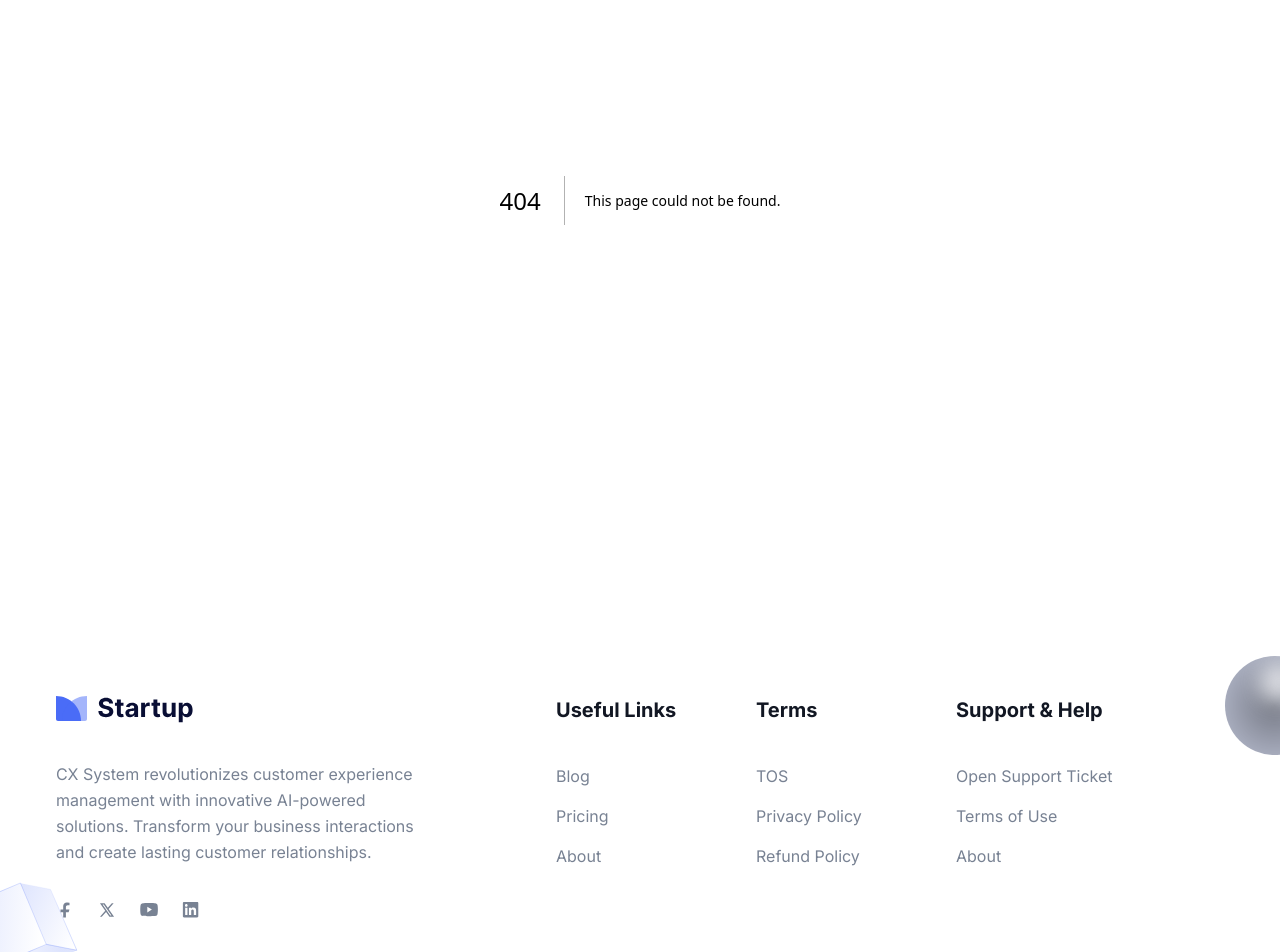
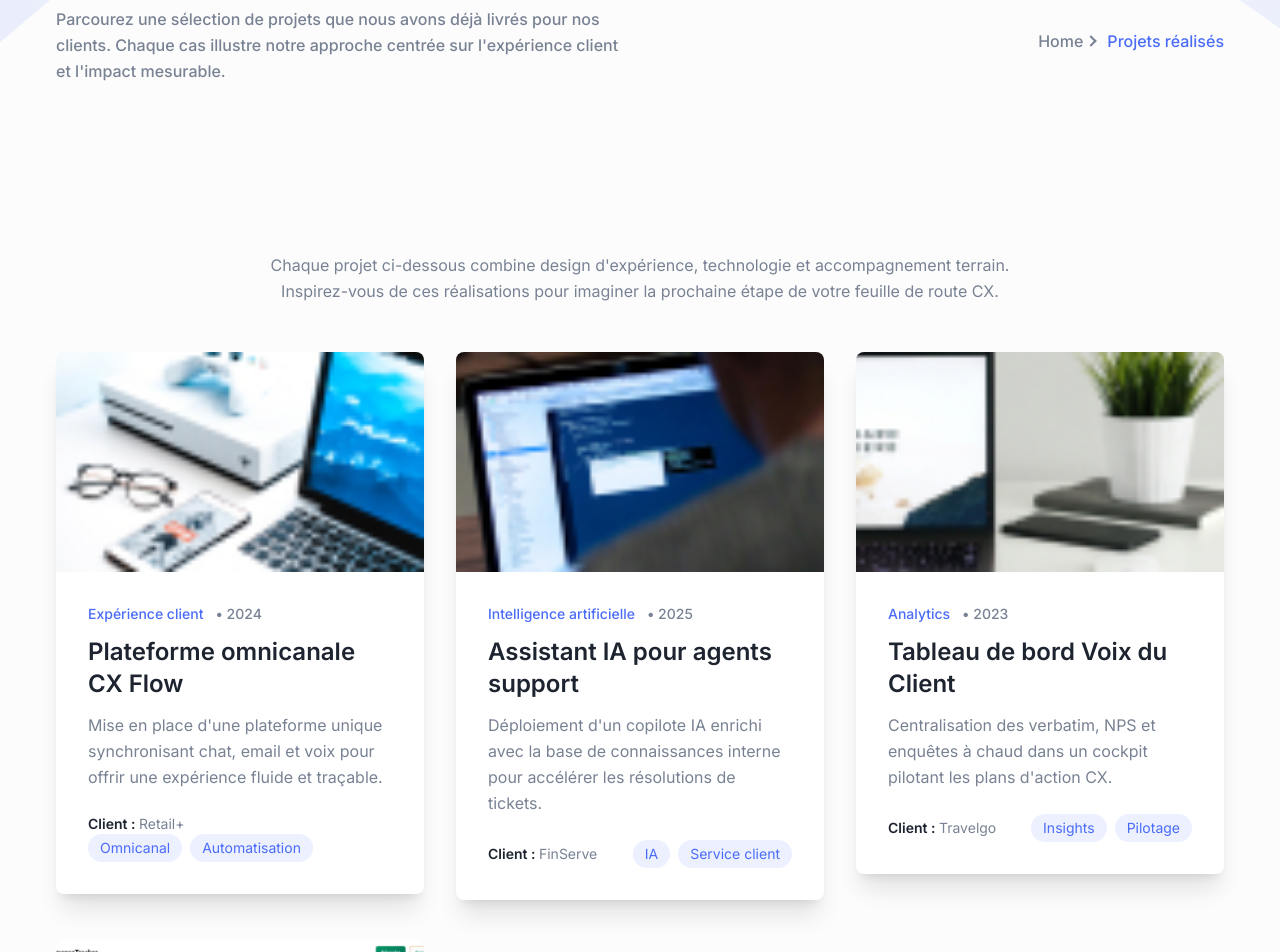
Before and after one commit to meziania/CX-Systems, a Next.js app: page /blog/projects in a window 1280 px wide. Before the commit this address had no page. Shown: the part 200-1152 px from the top of the page. Built offline with nearby package versions, Linux system fonts and the light colour scheme.

Commit message:
add_projects_page
zabba w chta sabba

```diff
--- a/src/app/blog/page.tsx
+++ b/src/app/blog/page.tsx
@@ -1,7 +1,7 @@
 import SingleBlog from "@/components/Blog/SingleBlog";
 import blogData from "@/components/Blog/blogData";
 import Breadcrumb from "@/components/Common/Breadcrumb";
-
+import Link from "next/link";
 import { Metadata } from "next";
 
 export const metadata: Metadata = {
@@ -17,6 +17,33 @@ const Blog = () => {
         pageName="Solutions & News"
         description="Explore our innovative solutions and discover the latest trends in customer experience. Use cases, expert advice and success stories."
       />
+
+      <section className="pt-12">
+        <div className="container">
+          <div className="flex flex-col gap-6 rounded-2xl bg-primary/5 px-8 py-10 text-center md:flex-row md:items-center md:justify-between md:text-left">
+            <div>
+              <p className="text-sm font-semibold uppercase tracking-wide text-primary">
+                Nouveauté
+              </p>
+              <h2 className="mt-2 text-2xl font-bold text-dark dark:text-white">
+                Découvrez nos projets déployés sur le terrain
+              </h2>
+              <p className="mt-3 text-base text-body-color">
+                Accédez à une sélection de cas clients illustrés avec images et
+                résultats pour vous inspirer.
+              </p>
+            </div>
+            <div>
+              <Link
+                href="/blog/projects"
+                className="inline-flex items-center justify-center rounded-full bg-primary px-8 py-3 font-medium text-white transition hover:bg-primary/90"
+              >
+                Voir les projets
+              </Link>
+            </div>
+          </div>
+        </div>
+      </section>
 
       <section className="pt-[120px] pb-[120px]">
         <div className="container">
--- /dev/null
+++ b/src/app/blog/projects/page.tsx
@@ -0,0 +1,43 @@
+import Breadcrumb from "@/components/Common/Breadcrumb";
+import ProjectCard from "@/components/Blog/ProjectCard";
+import projectsData from "@/components/Blog/projectsData";
+import { Metadata } from "next";
+
+export const metadata: Metadata = {
+  title: "Projets CX réalisés | CX System",
+  description:
+    "Découvrez des exemples concrets de transformations CX menées par CX System : déploiements omnicanaux, copilotes IA et tableaux de bord voc.",
+};
+
+const ProjectsPage = () => {
+  return (
+    <>
+      <Breadcrumb
+        pageName="Projets réalisés"
+        description="Parcourez une sélection de projets que nous avons déjà livrés pour nos clients. Chaque cas illustre notre approche centrée sur l'expérience client et l'impact mesurable."
+      />
+
+      <section className="pt-[120px] pb-[120px]">
+        <div className="container">
+          <div className="mb-12 max-w-3xl text-center lg:mx-auto">
+            <p className="text-base leading-relaxed text-body-color">
+              Chaque projet ci-dessous combine design d'expérience, technologie et
+              accompagnement terrain. Inspirez-vous de ces réalisations pour imaginer
+              la prochaine étape de votre feuille de route CX.
+            </p>
+          </div>
+
+          <div className="-mx-4 flex flex-wrap">
+            {projectsData.map((project) => (
+              <div key={project.id} className="w-full px-4 md:w-1/2 xl:w-1/3">
+                <ProjectCard project={project} />
+              </div>
+            ))}
+          </div>
+        </div>
+      </section>
+    </>
+  );
+};
+
+export default ProjectsPage;
--- /dev/null
+++ b/src/components/Blog/ProjectCard.tsx
@@ -0,0 +1,54 @@
+import Image from "next/image";
+import { Project } from "@/types/project";
+
+type ProjectCardProps = {
+  project: Project;
+};
+
+const ProjectCard = ({ project }: ProjectCardProps) => {
+  return (
+    <div className="mb-10 overflow-hidden rounded-lg bg-white shadow-xl dark:bg-[#1D2144]">
+      <div className="relative h-[220px] w-full overflow-hidden">
+        <Image
+          src={project.image}
+          alt={project.title}
+          fill
+          className="h-full w-full object-cover transition-transform duration-500 hover:scale-105"
+        />
+      </div>
+
+      <div className="p-8">
+        <div className="mb-3 flex flex-wrap gap-3 text-sm font-medium text-primary">
+          <span>{project.category}</span>
+          <span className="text-body-color">• {project.year}</span>
+        </div>
+
+        <h3 className="mb-3 text-2xl font-semibold text-dark dark:text-white">
+          {project.title}
+        </h3>
+
+        <p className="mb-6 text-base leading-relaxed text-body-color">
+          {project.description}
+        </p>
+
+        <div className="flex flex-wrap items-center justify-between text-sm">
+          <p className="font-semibold text-dark dark:text-white">
+            Client : <span className="font-normal text-body-color">{project.client}</span>
+          </p>
+          <div className="flex flex-wrap gap-2">
+            {project.tags.map((tag) => (
+              <span
+                key={tag}
+                className="rounded-full bg-primary/10 px-3 py-1 text-primary"
+              >
+                {tag}
+              </span>
+            ))}
+          </div>
+        </div>
+      </div>
+    </div>
+  );
+};
+
+export default ProjectCard;
--- /dev/null
+++ b/src/components/Blog/projectsData.ts
@@ -0,0 +1,50 @@
+import { Project } from "@/types/project";
+
+const projectsData: Project[] = [
+  {
+    id: 1,
+    title: "Plateforme omnicanale CX Flow",
+    description:
+      "Mise en place d'une plateforme unique synchronisant chat, email et voix pour offrir une expérience fluide et traçable.",
+    image: "/images/blog/post-01.jpg",
+    client: "Retail+",
+    category: "Expérience client",
+    year: "2024",
+    tags: ["Omnicanal", "Automatisation"],
+  },
+  {
+    id: 2,
+    title: "Assistant IA pour agents support",
+    description:
+      "Déploiement d'un copilote IA enrichi avec la base de connaissances interne pour accélérer les résolutions de tickets.",
+    image: "/images/blog/post-02.jpg",
+    client: "FinServe",
+    category: "Intelligence artificielle",
+    year: "2025",
+    tags: ["IA", "Service client"],
+  },
+  {
+    id: 3,
+    title: "Tableau de bord Voix du Client",
+    description:
+      "Centralisation des verbatim, NPS et enquêtes à chaud dans un cockpit pilotant les plans d'action CX.",
+    image: "/images/blog/post-03.jpg",
+    client: "Travelgo",
+    category: "Analytics",
+    year: "2023",
+    tags: ["Insights", "Pilotage"],
+  },
+  {
+    id: 4,
+    title: "Full-Stack Expense Tracker",
+    description:
+      "Plateforme personnelle de gestion financière couvrant authentification JWT, wallets partagés, transactions catégorisées, reporting mensuel et stack DevOps Dockerisée (NestJS, Prisma, PostgreSQL, Next.js).",
+    image: "/images/projects/expenseTracker.png",
+    client: "Projet interne",
+    category: "Finance personnelle",
+    year: "2025",
+    tags: ["Full-stack", "Docker", "Fintech"],
+  },
+];
+
+export default projectsData;
--- a/src/components/Header/menuData.tsx
+++ b/src/components/Header/menuData.tsx
@@ -14,9 +14,9 @@ const menuData: Menu[] = [
     newTab: false,
   },
   {
-    id: 33,
-    title: "Solutions",
-    path: "/blog",
+    id: 4,
+    title: "Projets",
+    path: "/blog/projects",
     newTab: false,
   },
   {
--- /dev/null
+++ b/src/types/project.ts
@@ -0,0 +1,10 @@
+export type Project = {
+  id: number;
+  title: string;
+  description: string;
+  image: string;
+  client: string;
+  category: string;
+  year: string;
+  tags: string[];
+};
```
Also changed, not shown: public/images/projects/expenseTracker.png (added), 1 other file (tests, documents, lock files or other folders).
